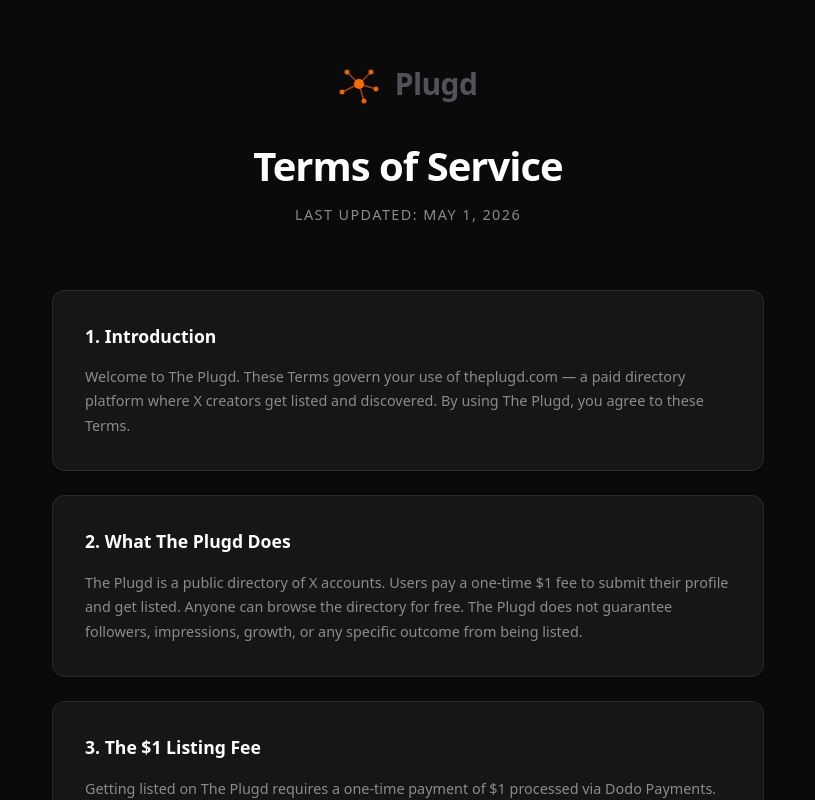
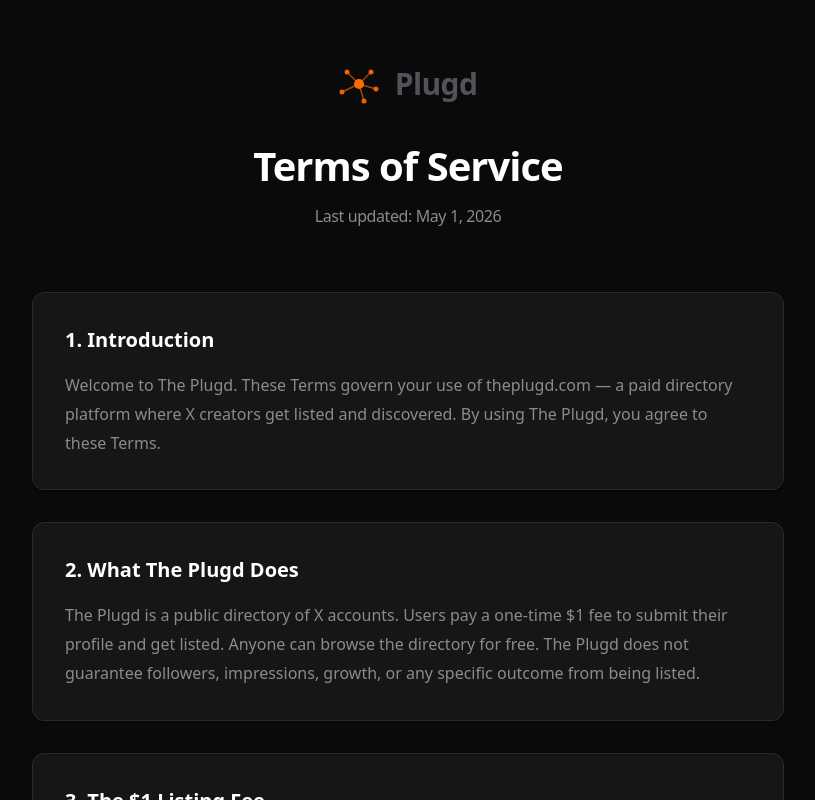
Before and after one commit to Ravishankar802/The-Plugd, a Next.js app: page /terms-of-service in a window 1280 px wide. Shown: the top 800 px of the page, without its empty margins (232-1047 px from the left). Built offline with nearby package versions, Linux system fonts and the light colour scheme.

Commit message:
fix: ToS font sizes, footer layout, last updated text case

```diff
--- a/src/app/terms-of-service/page.tsx
+++ b/src/app/terms-of-service/page.tsx
@@ -4,7 +4,7 @@ import Footer from "@/components/Footer";
 export default function TermsOfService() {
   return (
     <main className="min-h-screen bg-[#0a0a0a] text-white selection:bg-[#ff6b00]/30">
-      <div className="max-w-[760px] mx-auto px-6 pt-16 pb-24 flex flex-col items-center">
+      <div className="max-w-[800px] mx-auto px-6 pt-16 pb-12 flex flex-col items-center">
 
         {/* Page Header */}
         <div className="flex flex-col items-center text-center mb-16">
@@ -27,11 +27,11 @@ export default function TermsOfService() {
             <span className="text-3xl font-[800] tracking-[-0.02em] text-[#52525b]">Plugd</span>
           </Link>
           <h1 className="text-[2.5rem] font-bold tracking-tight mb-2">Terms of Service</h1>
-          <p className="text-[#8b8b8b] text-[0.9rem] font-medium uppercase tracking-widest">Last updated: May 1, 2026</p>
+          <p className="text-[#8b8b8b] text-[1rem] font-medium tracking-tight">Last updated: May 1, 2026</p>
         </div>
 
         {/* Content Sections */}
-        <div className="w-full space-y-6">
+        <div className="w-full space-y-8 mb-16">
 
           <Section
             title="1. Introduction"
@@ -117,7 +117,7 @@ export default function TermsOfService() {
 
         </div>
 
-        <div className="w-full mt-16 pt-8 border-t border-[#2a2a2a]">
+        <div className="w-full">
           <Footer />
         </div>
       </div>
@@ -128,8 +128,8 @@ export default function TermsOfService() {
 function Section({ title, content }: { title: string; content: React.ReactNode }) {
   return (
     <div className="bg-[#161616] border border-[#2a2a2a] rounded-[12px] p-8 shadow-sm">
-      <h2 className="text-[1.1rem] font-bold text-white mb-4">{title}</h2>
-      <div className="text-[#8b8b8b] text-[0.9rem] leading-[1.7] font-medium">
+      <h2 className="text-[1.25rem] font-bold text-white mb-4">{title}</h2>
+      <div className="text-[#8b8b8b] text-[1rem] leading-[1.8] font-medium">
         {content}
       </div>
     </div>
```
